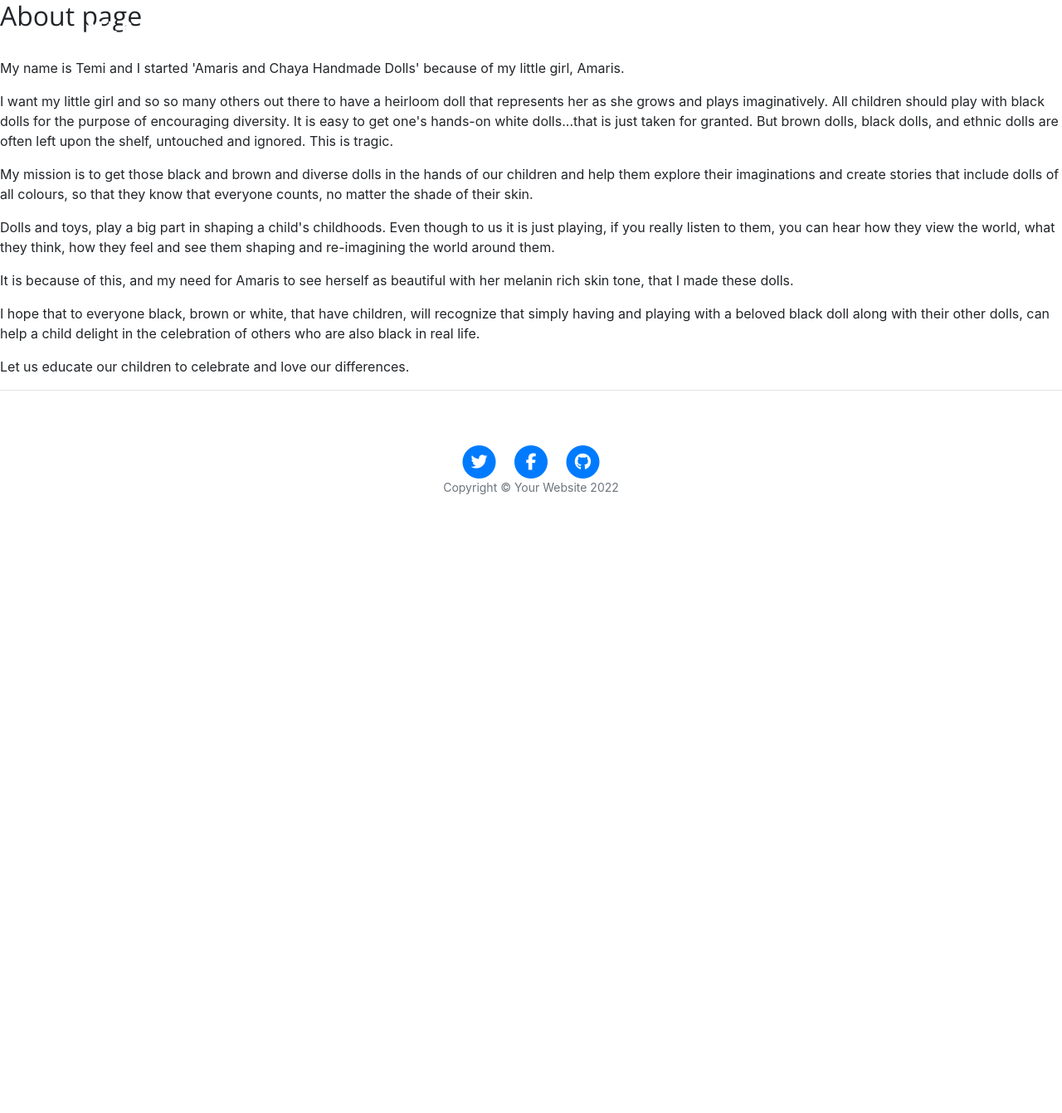
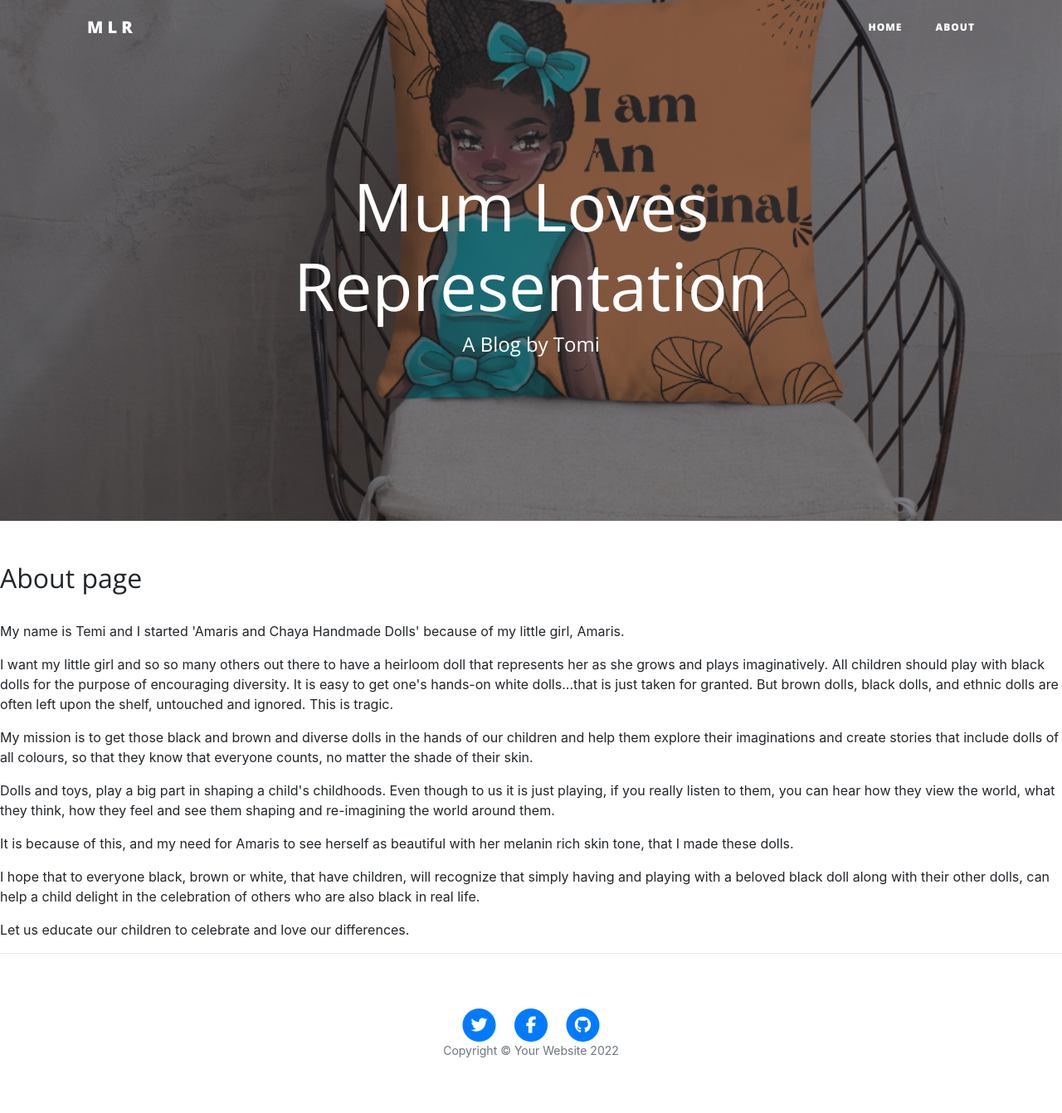
Before and after one commit to Code-Institute-Submissions/onabz-MAR_Blog_DecResub, a Django app: page /about/ in a window 1280 px wide. Shown: the whole page at 83% size. Before the commit the page ends 596 px from the top, so only its background shows below. Run offline with Django 3.2, Linux system fonts and the light colour scheme; some libraries are stand-ins or nearby versions.

Commit message:
Add page header and background image to about page

```diff
--- a/templates/about.html
+++ b/templates/about.html
@@ -1,6 +1,23 @@
 {% extends "base.html" %}
 
 {% block content %}
+
+<!-- Page Header -->
+<header class="masthead" style="background-image: url('static/img/about1.jpg');">
+    <div class="overlay"></div>
+    <div class="container">
+        <div class="row">
+            <div class="col-lg-8 col-md-10 mx-auto">
+                <div class="site-heading">
+                    <h1>Mum Loves Representation</h1>
+                    <span class="subheading">A Blog by Tomi</span>
+                </div>
+            </div>
+        </div>
+    </div>
+</header>
+
+<!-- About page content -->
 <h2>About page</h2><br>
     <p>My name is Temi and I started 'Amaris and Chaya Handmade Dolls' because of my little girl, Amaris.</p>
 
--- a/templates/base.html
+++ b/templates/base.html
@@ -86,9 +86,6 @@
         </div>
     </footer>
 
-    <!-- Font awesome script -->
-    <script src="https://kit.fontawesome.com/369ffcbdc6.js" crossorigin="anonymous"></script>
-
     <!-- Bootstrap core JavaScript -->
     <script src="{% static 'vendor/jquery/jquery.min.js' %}"></script>
     <script src="{% static 'vendor/bootstrap/js/bootstrap.bundle.min.js' %}"></script>
@@ -100,6 +97,9 @@
         $("#copyright").text(new Date().getFullYear());
     </script>
 
+     <!-- Font awesome script -->
+     <script src="https://kit.fontawesome.com/369ffcbdc6.js" crossorigin="anonymous"></script>
+
 </body>
 
 </html>
```
Also changed, not shown: static/img/about1.jpg (added).
